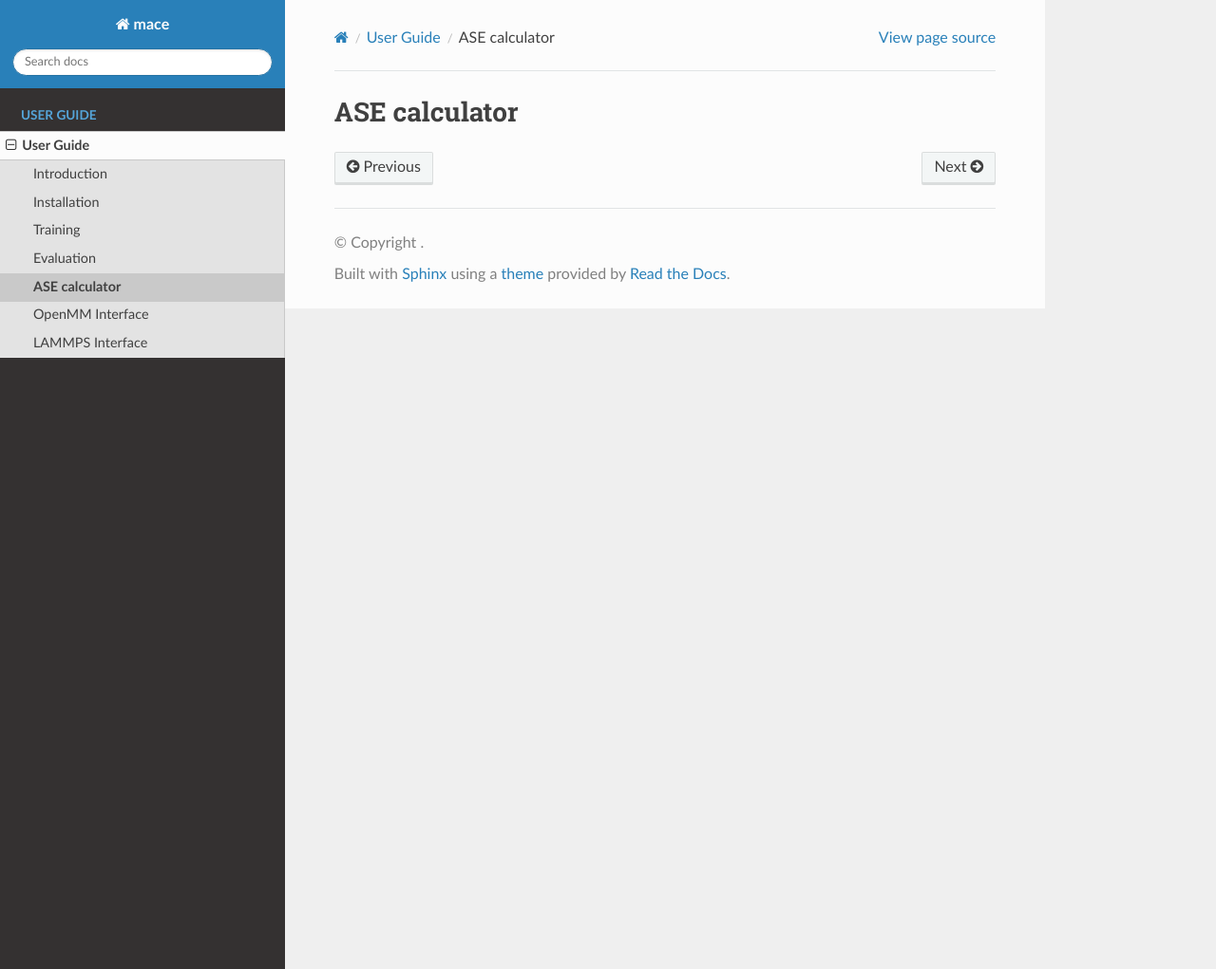
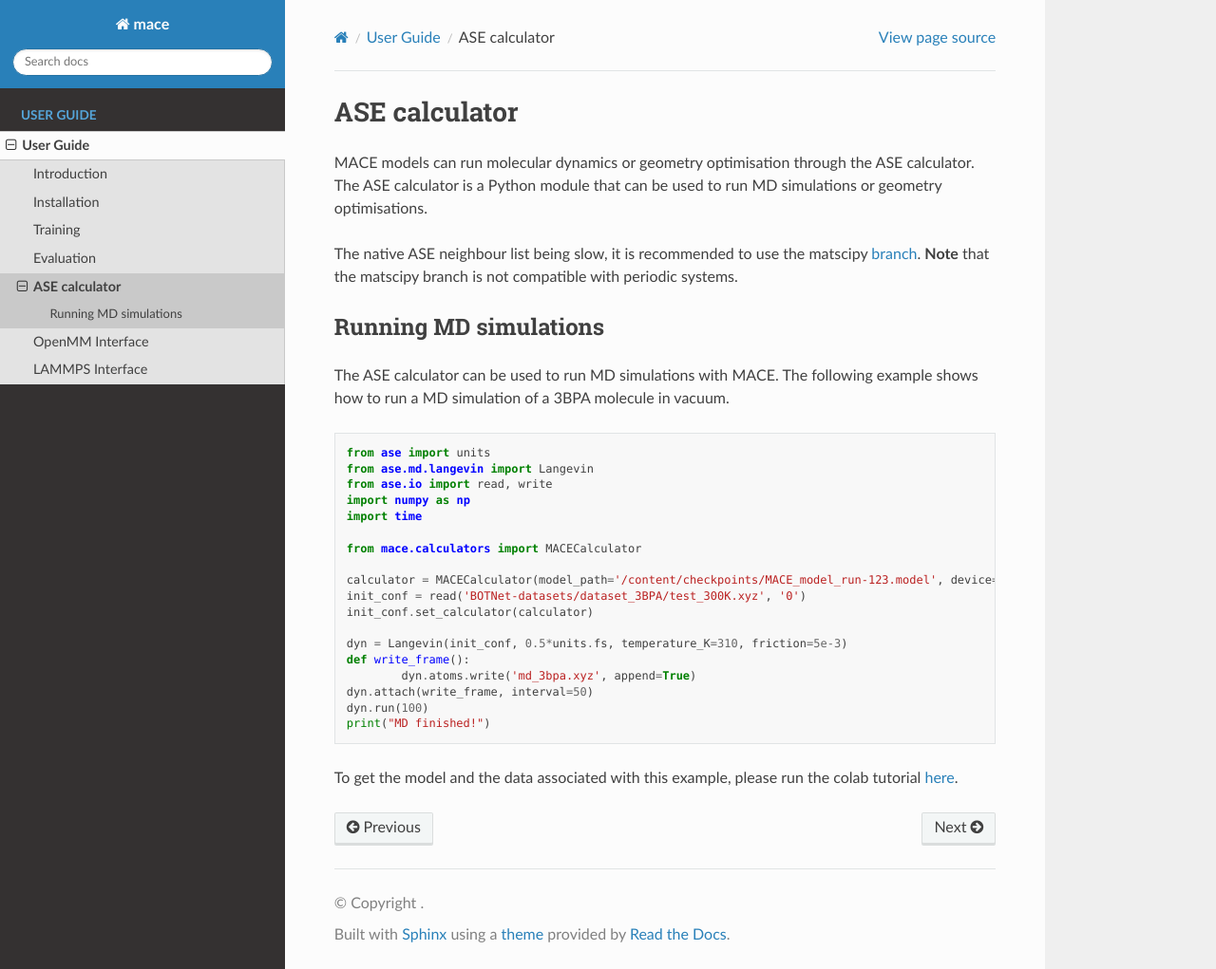
Before and after one commit to ACEsuit/mace, a Sphinx documentation site: the page built from docs/guide/ase.rst, in a window 1280 px wide and 1021 px high. Shown: the whole window at 95% size. Built offline with Sphinx 7.4.7 and the Read the Docs theme 2.0.0, drawn with Linux system fonts in a browser that asks for light colours; pages that are not in the unit, such as notebooks, are missing from menus.

Commit message:
[doc] added some ASE info

```diff
--- a/docs/guide/ase.rst
+++ b/docs/guide/ase.rst
@@ -3,3 +3,38 @@
 =============
 ASE calculator
 =============
+
+MACE models can run molecular dynamics or geometry optimisation through the ASE calculator.
+The ASE calculator is a Python module that can be used to run MD simulations or geometry optimisations.
+
+The native ASE neighbour list being slow, it is recommended to use the matscipy `branch <https://github.com/ACEsuit/mace/tree/52-matscipy-neighbour-list-as-default>`_.
+**Note** that the matscipy branch is not compatible with periodic systems.
+
+Running MD simulations
+----------------------
+
+The ASE calculator can be used to run MD simulations with MACE.
+The following example shows how to run a MD simulation of a 3BPA molecule in vacuum.
+
+.. code-block:: python
+
+    from ase import units
+    from ase.md.langevin import Langevin
+    from ase.io import read, write
+    import numpy as np
+    import time
+
+    from mace.calculators import MACECalculator
+
+    calculator = MACECalculator(model_path='/content/checkpoints/MACE_model_run-123.model', device='cuda')
+    init_conf = read('BOTNet-datasets/dataset_3BPA/test_300K.xyz', '0')
+    init_conf.set_calculator(calculator)
+
+    dyn = Langevin(init_conf, 0.5*units.fs, temperature_K=310, friction=5e-3)
+    def write_frame():
+            dyn.atoms.write('md_3bpa.xyz', append=True)
+    dyn.attach(write_frame, interval=50)
+    dyn.run(100)
+    print("MD finished!")
+
+To get the model and the data associated with this example, please run the colab tutorial `here <https://colab.research.google.com/drive/1D6EtMUjQPey_GkuxUAbPgld6_9ibIa-V?authuser=1#scrollTo=wfCwdnaWv9rd>`_.
--- a/docs/guide/intro.rst
+++ b/docs/guide/intro.rst
@@ -8,3 +8,9 @@ Introduction
 
 What is MACE ?
 --------------
+
+MACE provides fast and accurate machine learning interatomic potentials with higher order equivariant message passing.
+
+Also available:
+* [MACE in JAX](https://github.com/ACEsuit/mace-jax), currently about 2x times faster at evaluation, but training is recommended in Pytorch for optimal performances.
+* [MACE layers](https://github.com/ACEsuit/mace-layer) for constructing higher order equivariant graph neural networks for arbitrary 3D point clouds.
```
Also changed, not shown: docs/guide/evaluation.rst (+9 -0 lines), docs/guide/loading.rst (+7 -0 lines).
